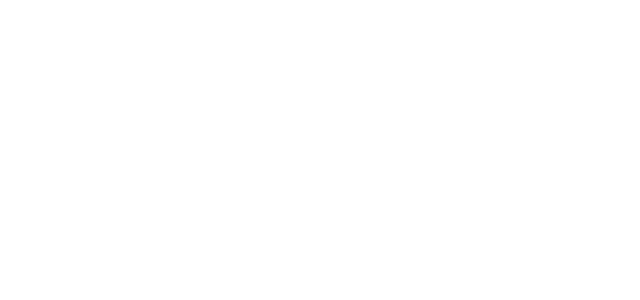
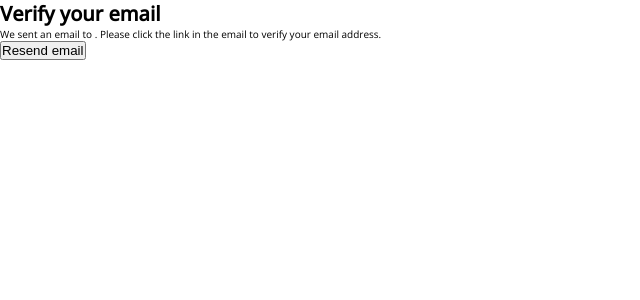
Before and after one commit to Furkan-Ozdemir/simple-crm, a React (Vite) app: page /verify-email in a window 1280 px wide. Before the commit this address had no page. Shown: the top 300 px of the page, without its empty margins (0-640 px from the left). Built offline with nearby package versions, Linux system fonts and the light colour scheme; no server answers.

Commit message:
add signup and verification

```diff
--- a/package.json
+++ b/package.json
@@ -10,6 +10,7 @@
     "preview": "vite preview"
   },
   "dependencies": {
+    "firebase": "^10.7.1",
     "react": "^18.2.0",
     "react-dom": "^18.2.0",
     "react-router-dom": "6.15.0",
--- a/src/App.jsx
+++ b/src/App.jsx
@@ -3,16 +3,32 @@ import Login from "./pages/Login/Login";
 import Inbox from "./pages/Inbox/Inbox";
 import { ToastContainer } from "react-toastify";
 import "./global.scss";
+import { useState } from "react";
+import { AuthProvider } from "./AuthContext";
+import { onAuthStateChanged } from "firebase/auth";
+import { auth } from "./firebase";
+import { useEffect } from "react";
+import VerifyEmail from "./pages/VerifyEmail/VerifyEmail";
 
 function App() {
+  const [currentUser, setCurrentUser] = useState(null);
+  const [timeActive, setTimeActive] = useState(false);
+  useEffect(() => {
+    onAuthStateChanged(auth, (user) => {
+      setCurrentUser(user);
+    });
+  }, []);
   return (
     <>
       <ToastContainer />
-      <Routes>
-        <Route path="/" element={<Login />} />
-        <Route path="/inbox" element={<Inbox />} />
-        <Route path="/signup" element={<div>sign up</div>} />
-      </Routes>
+      <AuthProvider value={{ currentUser, timeActive, setTimeActive }}>
+        <Routes>
+          <Route path="/" element={<Login />} />
+          <Route path="/inbox" element={<Inbox />} />
+          <Route path="/signup" element={<div>sign up</div>} />
+          <Route path="/verify-email" element={<VerifyEmail />} />
+        </Routes>
+      </AuthProvider>
     </>
   );
 }
--- /dev/null
+++ b/src/AuthContext.jsx
@@ -0,0 +1,11 @@
+import React, { useContext } from "react";
+
+const AuthContext = React.createContext();
+
+export function AuthProvider({ children, value }) {
+  return <AuthContext.Provider value={value}>{children}</AuthContext.Provider>;
+}
+
+export function useAuthValue() {
+  return useContext(AuthContext);
+}
--- /dev/null
+++ b/src/firebase.js
@@ -0,0 +1,25 @@
+// Import the functions you need from the SDKs you need
+import { initializeApp } from "firebase/app";
+//import { getAnalytics } from "firebase/analytics";
+import { getAuth } from "firebase/auth";
+// TODO: Add SDKs for Firebase products that you want to use
+// https://firebase.google.com/docs/web/setup#available-libraries
+
+// Your web app's Firebase configuration
+// For Firebase JS SDK v7.20.0 and later, measurementId is optional
+const firebaseConfig = {
+  apiKey: "AIzaSyAncOGWgLUhdqhgykvrTRMZNRCnrPe4ZMg",
+  authDomain: "simple-crm-727d4.firebaseapp.com",
+  projectId: "simple-crm-727d4",
+  storageBucket: "simple-crm-727d4.appspot.com",
+  messagingSenderId: "822565337424",
+  appId: "1:822565337424:web:e3cdba14714b9a52d2d455",
+  measurementId: "G-0GF75ZM7DY",
+};
+
+// Initialize Firebase
+const app = initializeApp(firebaseConfig);
+//const analytics = getAnalytics(app);
+const auth = getAuth(app);
+
+export { auth };
--- a/src/pages/Inbox/Inbox.jsx
+++ b/src/pages/Inbox/Inbox.jsx
@@ -19,12 +19,12 @@ export default function Inbox() {
           className="inbox__nav__image"
         />
         <div className="inbox__nav__search">
-          <input type="search" id="gsearch" name="gsearch" />
+          <input type="search" name="search" placeholder="Search" />
           <button type="submit">
             <svg
               xmlns="http://www.w3.org/2000/svg"
-              width="16"
-              height="16"
+              width="20"
+              height="20"
               fill="currentColor"
               className="bi bi-search"
               viewBox="0 0 16 16"
--- a/src/pages/Inbox/Inbox.scss
+++ b/src/pages/Inbox/Inbox.scss
@@ -18,7 +18,7 @@
       }
       input {
         font-size: 20px;
-        padding: 8px 8px;
+        padding: 18px 18px;
         background-color: #fff;
         border-radius: 1.4rem;
         color: #333;
@@ -27,9 +27,6 @@
         box-shadow: 0px 10px 15px 5px rgba(0, 0, 0, 0.1);
         &:focus {
           outline: none;
-        }
-        &::placeholder {
-          color: transparent;
         }
       }
       button {
--- a/src/pages/Login/Login.jsx
+++ b/src/pages/Login/Login.jsx
@@ -2,7 +2,17 @@ import "./Login.scss";
 import { useState } from "react";
 import { toast } from "react-toastify";
 import "react-toastify/dist/ReactToastify.css";
+import { auth } from "../../firebase";
+import {
+  createUserWithEmailAndPassword,
+  sendEmailVerification,
+} from "firebase/auth";
+import { useNavigate, Link } from "react-router-dom";
+import { useAuthValue } from "../../AuthContext";
+
 export default function Login() {
+  const navigate = useNavigate();
+  const { setTimeActive } = useAuthValue();
   const [signUpClicked, setSignUpClicked] = useState(false);
   const [email, setEmail] = useState("");
   const [password, setPassword] = useState("");
@@ -65,6 +75,44 @@ export default function Login() {
         }
       );
     }
+
+    if (signUpClicked) {
+      createUser();
+    } else {
+      //login();
+    }
+  };
+
+  const createUser = async () => {
+    try {
+      const response = await createUserWithEmailAndPassword(
+        auth,
+        email,
+        password
+      );
+      toast.success(
+        <span style={{ fontSize: "1.5rem", fontWeight: "bold" }}>
+          Successfully created account !
+        </span>,
+        {
+          position: "top-right",
+          autoClose: 3000,
+          hideProgressBar: false,
+          closeOnClick: true,
+          pauseOnHover: true,
+          draggable: true,
+          theme: "light",
+          toastId: "account-created",
+          pauseOnFocusLoss: true,
+        }
+      );
+      sendEmailVerification(auth.currentUser);
+      setTimeActive(true);
+      navigate("/verify-email");
+      console.log(response);
+    } catch (e) {
+      console.log(e);
+    }
   };
 
   return (
@@ -107,6 +155,7 @@ export default function Login() {
               placeholder=" "
               value={password}
               onChange={(e) => setPassword(e.target.value)}
+              autoComplete="current-password"
             />
             <label className="label">Password</label>
           </div>
@@ -117,6 +166,7 @@ export default function Login() {
                 placeholder=" "
                 value={repeatPassword}
                 onChange={(e) => setRepeatPassword(e.target.value)}
+                autoComplete="current-password"
               />
               <label className="label">Repeat Password</label>
             </div>
--- /dev/null
+++ b/src/pages/VerifyEmail/VerifyEmail.jsx
@@ -0,0 +1,62 @@
+import { useAuthValue } from "../../AuthContext";
+import { useState, useEffect } from "react";
+import { auth } from "../../firebase";
+import { sendEmailVerification } from "firebase/auth";
+import { useNavigate } from "react-router-dom";
+
+export default function VerifyEmail() {
+  const { currentUser } = useAuthValue();
+  const navigate = useNavigate();
+  useEffect(() => {
+    const interval = setInterval(() => {
+      currentUser
+        ?.reload()
+        .then(() => {
+          if (currentUser?.emailVerified) {
+            clearInterval(interval);
+            navigate("/inbox");
+          }
+        })
+        .catch((err) => {
+          console.log(err.message);
+        });
+    }, 1000);
+  }, [navigate, currentUser]);
+  const { timeActive, setTimeActive } = useAuthValue();
+  const [time, setTime] = useState(60);
+  const resendEmail = async () => {
+    try {
+      await sendEmailVerification(auth.currentUser);
+      setTimeActive(true);
+    } catch (error) {
+      console.log(error);
+    }
+  };
+
+  useEffect(() => {
+    let interval = null;
+    if (timeActive && time !== 0) {
+      interval = setInterval(() => {
+        setTime((time) => time - 1);
+      }, 1000);
+    } else if (time === 0) {
+      setTimeActive(false);
+      setTime(60);
+      clearInterval(interval);
+    }
+    return () => clearInterval(interval);
+  }, [timeActive, time, setTimeActive]);
+
+  return (
+    <div>
+      <h1>Verify your email</h1>
+      <p>
+        We sent an email to {currentUser?.email}. Please click the link in the
+        email to verify your email address.
+      </p>
+      <button onClick={resendEmail} disabled={timeActive}>
+        Resend email {timeActive && time}
+      </button>
+    </div>
+  );
+}
```
Also changed, not shown: src/pages/VerifyEmail/VerifyEmail.scss (added), 1 other file (tests, documents, lock files or other folders).
